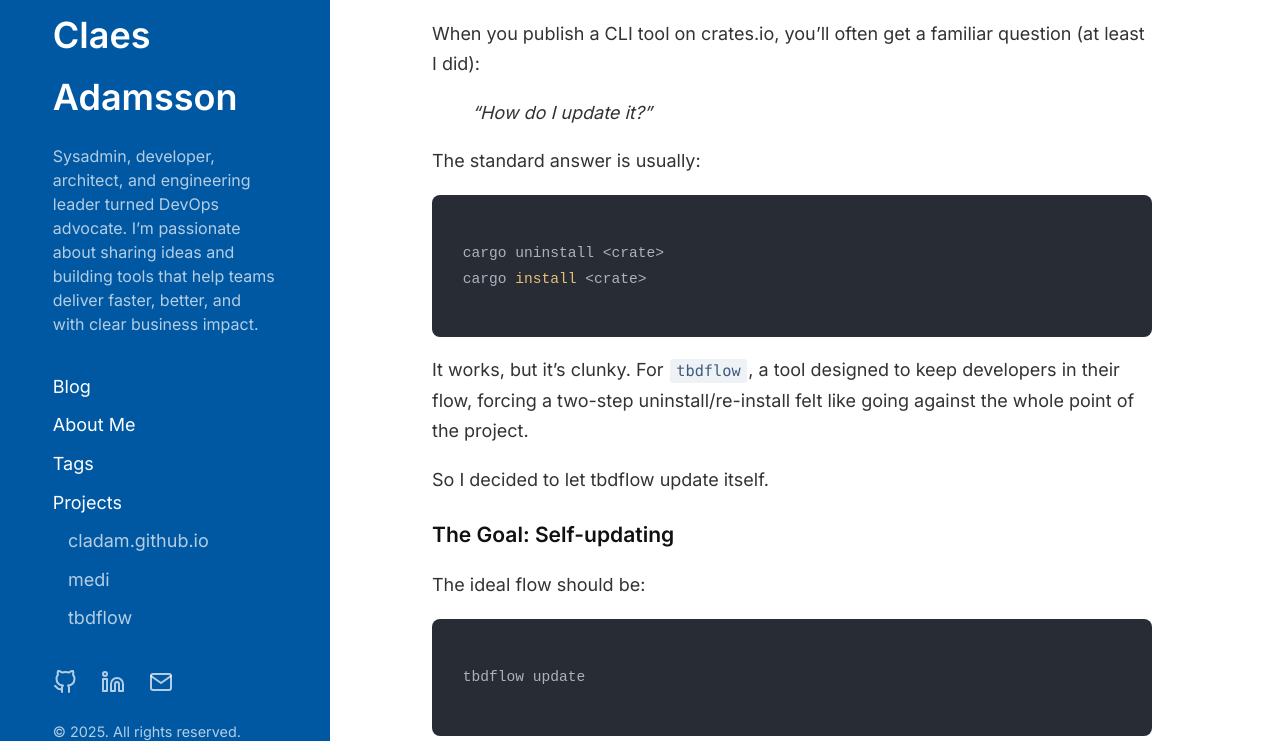
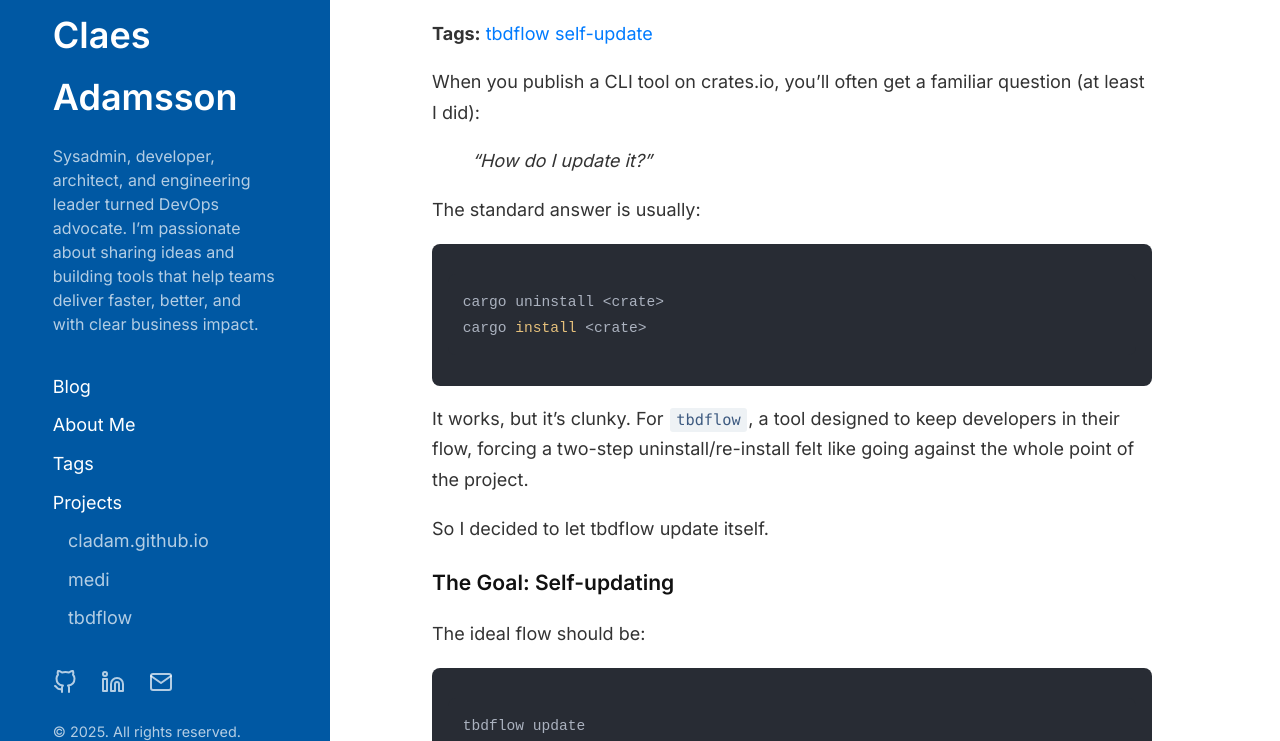
Before and after one commit to cladam/cladam.github.io, a Jekyll site: the page built from _posts/2025-08-09-stop-reinstalling.md, in a window 1280 px wide and 900 px high, cut to the strip 159-900 px from the top of the window. Built offline with Jekyll 4.4.1, drawn with Linux system fonts in a browser that asks for light colours.

Commit message:
Add tags to 'Stop re-installing your tools' post

```diff
--- a/_posts/2025-08-09-stop-reinstalling.md
+++ b/_posts/2025-08-09-stop-reinstalling.md
@@ -1,6 +1,7 @@
 ---
 layout: post
 title: Stop re-installing your tools
+tags: [tbdflow, self-update]
 ---
 
 When you publish a CLI tool on crates.io, you’ll often get a familiar question (at least I did):
```
